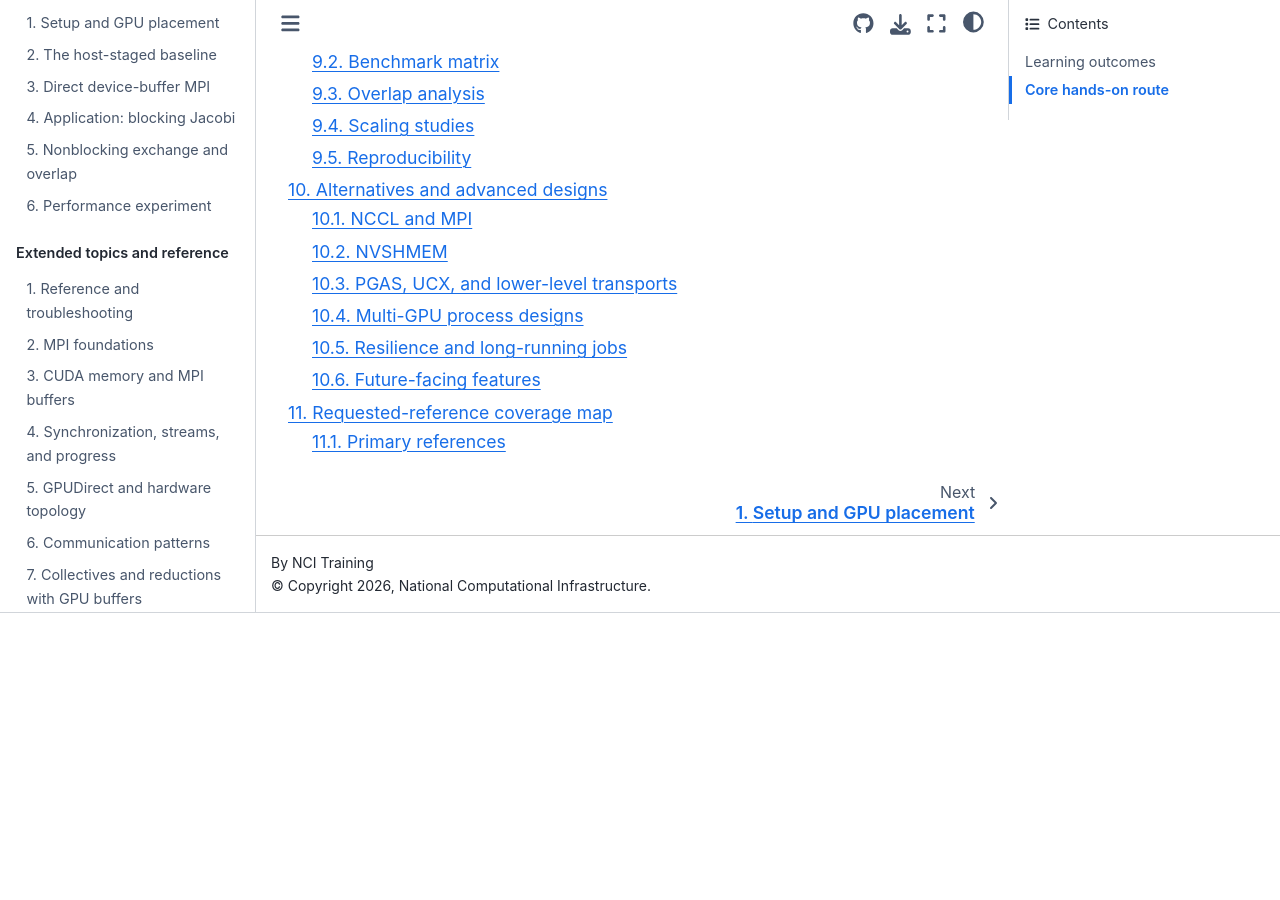
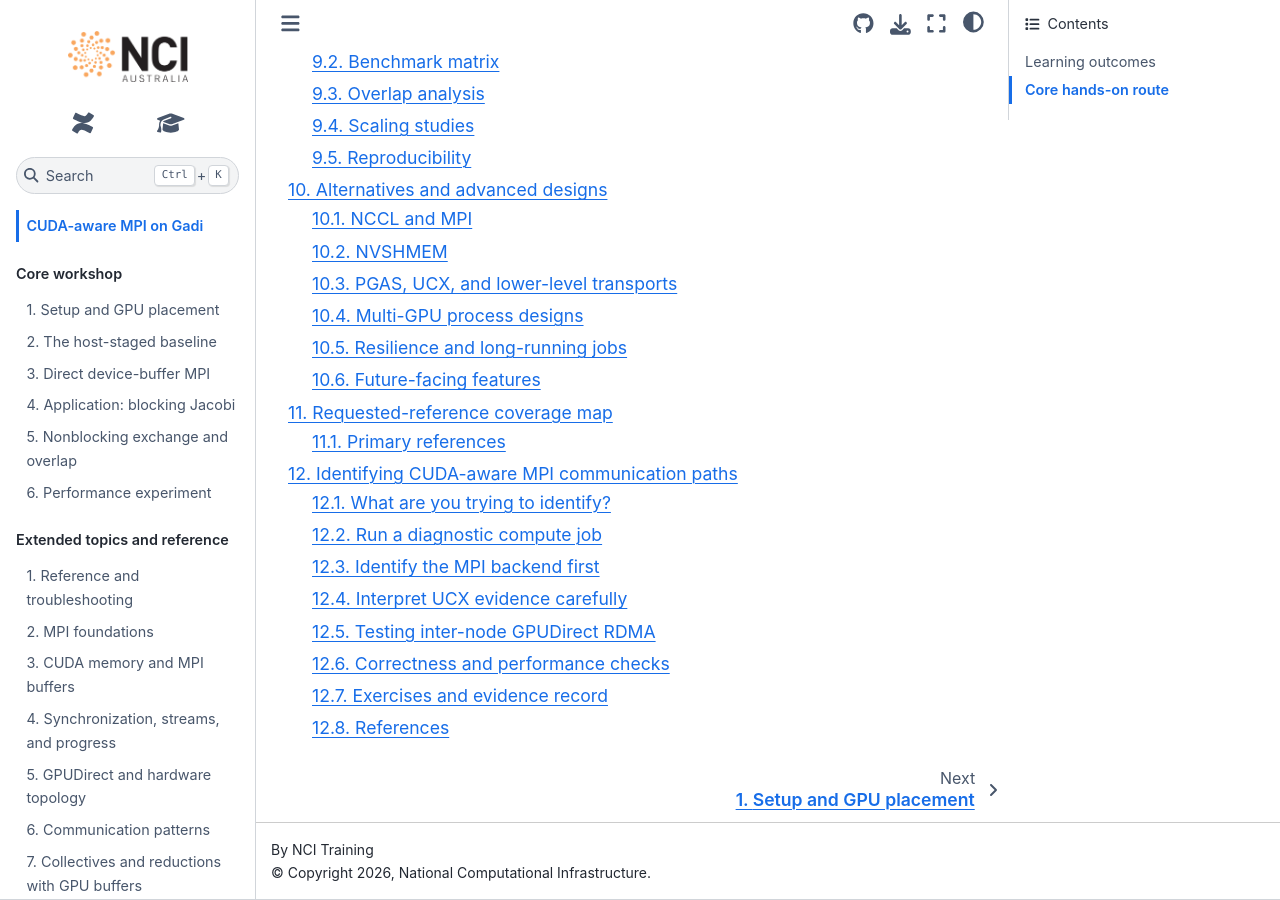
Before and after one commit to NCI900-Training-Organisation/intro-to-mpi, a Sphinx documentation site: the page built from docs/source/index.rst, in a window 1280 px wide and 900 px high, scrolled down 3131 px. Built offline with Sphinx 7.4.7 and the Sphinx Book theme 1.1.4, drawn with Linux system fonts in a browser that asks for light colours; before the commit the page ends 3744 px from its top, so only the background shows below that; part of the change alters nothing that is shown.

Commit message:
Document CUDA-aware MPI transport diagnostics

```diff
--- /dev/null
+++ b/docs/source/18-identifying-gpu-transports.rst
@@ -0,0 +1,261 @@
+Identifying CUDA-aware MPI communication paths
+===================================================
+
+This chapter shows how to investigate which communication path carries a
+CUDA device buffer. Start with ``03-device-pingpong`` and then repeat the
+investigation for the Jacobi solvers. See :doc:`11-gpudirect-topology` for the
+hardware background and :doc:`15-performance-methodology` for timing guidance.
+
+What are you trying to identify?
+-------------------------------------
+
+CUDA-aware MPI accepts supported device pointers. It does not promise a
+particular transport. Distinguish the MPI backend, the selected transfer
+protocol, and the physical connection.
+
+.. list-table:: Possible payload paths
+   :header-rows: 1
+   :widths: 22 43 35
+
+   * - Path
+     - Data movement
+     - Typical setting
+   * - GPUDirect P2P
+     - GPU memory to GPU memory over NVLink or PCIe
+     - Peer-accessible GPUs within one node
+   * - GPUDirect RDMA
+     - GPU memory to network adapter, across the network, to remote GPU memory
+     - Compatible GPUs and network adapters on different nodes
+   * - Internal staging
+     - GPU memory through intermediate host buffers
+     - A fallback or a protocol selected for a particular message size
+
+Direct payload movement avoids host-memory staging; the CPU can still initiate
+and manage the MPI call. CUDA IPC lets separate local processes share access
+to GPU allocations. NVLink is a hardware interconnect, not an MPI backend.
+The NVIDIA references below explain the GPUDirect mechanisms and requirements.
+
+.. important::
+
+   The ``device-direct`` text printed by ``03-device-pingpong`` describes the
+   application's use of a device pointer. It is not a measurement or proof of
+   GPUDirect. Likewise, a successful transfer proves neither RDMA nor P2P use.
+
+Run a diagnostic compute job
+---------------------------------
+
+Build the examples separately using the CMake instructions in ``README.md``
+and the site's permitted build environment. Do not compile or execute GPU
+programs on a login node. Save this diagnostic script as
+``transport-check.pbs`` in the repository root. It runs prebuilt executables
+and keeps the repository's current Gadi module settings in one place.
+
+.. code-block:: bash
+
+   #!/bin/bash
+   #PBS -P jxj900
+   #PBS -q gpuvolta
+   #PBS -l ncpus=24
+   #PBS -l ngpus=2
+   #PBS -l mem=8gb
+   #PBS -l jobfs=1GB
+   #PBS -l walltime=00:10:00
+   #PBS -l storage=scratch/jxj900
+   #PBS -l wd
+   #PBS -N mpi-transport
+   #PBS -j oe
+
+
+   set -eu
+   module purge
+   module load cuda/11.4.1 openmpi/4.1.5
+
+
+   mpirun --version
+   ompi_info --parsable --all > "ompi-info.${PBS_JOBID}.txt"
+   nvidia-smi -L
+   nvidia-smi topo -m
+   if command -v ucx_info >/dev/null 2>&1; then
+     ucx_info -v
+     ucx_info -d
+   fi
+
+   mpirun -np 2 --map-by ppr:2:node build/bin/01-rank-device
+
+   mpirun -np 2 --map-by ppr:2:node --tag-output \
+     --mca pml_base_verbose 100 \
+     --mca btl_base_verbose 30 \
+     --mca opal_cuda_verbose 10 \
+     --mca mpi_common_cuda_verbose 20 \
+     -x UCX_LOG_LEVEL=info \
+     build/bin/03-device-pingpong 4194304
+
+Submit from the repository root and inspect the merged output after completion:
+
+.. code-block:: console
+
+   $ qsub transport-check.pbs
+   $ qstat JOB_ID
+   $ less mpi-transport.oJOB_NUMBER
+
+Replace the placeholders with the returned job identifier and the actual output
+filename. The rank-device output should show two ranks on the same hostname,
+with different GPU assignments. For the ping-pong example, rank 0 should report
+``received 1``. Its argument is a count of floats: ``4194304`` represents 16 MiB
+per buffer on this platform. The example checks only a sample, not every value.
+
+The topology matrix describes connectivity and affinity. Entries such as
+``NV#`` identify NVLink connections; PCIe and CPU-related labels are explained
+in the matrix legend. Connectivity shows a possible route, not traffic actually
+observed on that route.
+
+Identify the MPI backend first
+-----------------------------------
+
+Inspect the PML selection messages, distinguishing a component being considered
+from one being selected. Open MPI may select ``ucx`` or ``ob1``; do not assume
+that loading Open MPI means UCX was selected.
+
+* With ``ucx``, UCX diagnostics describe communication protocols and transports.
+* With ``ob1``, inspect BTL selection and CUDA diagnostics. Components such as
+  ``smcuda`` or ``openib`` depend on the installed build. UCX logging does not
+  describe traffic handled by another backend.
+
+Search the saved ``ompi-info`` file for ``mpi_built_with_cuda_support`` to check
+Open MPI's build-level CUDA support. This is capability information, not proof
+that a particular operation or backend can use every CUDA memory type.
+The Open MPI 4.x CUDA-aware FAQ documents the CUDA verbosity parameters used
+above. Their output depends on the build and selected backend.
+
+Do the first run without forcing ``--mca pml ucx`` or restricting ``UCX_TLS``.
+Forcing a backend changes the experiment; it does not reveal the original
+selection. If testing a forced configuration later, record that change.
+
+Interpret UCX evidence carefully
+-------------------------------------
+
+``ucx_info -d`` inventories available transports; ``UCX_LOG_LEVEL=info`` adds
+runtime information. A missing ``ucx_info`` executable does not by itself prove
+that Open MPI lacks UCX support. Consult the module provider if its tools are
+not on ``PATH``.
+
+.. list-table:: Common UCX names
+   :header-rows: 1
+   :widths: 25 75
+
+   * - Name
+     - Interpretation
+   * - ``cuda_ipc``
+     - Local interprocess GPU access; investigate this for a same-node P2P path.
+   * - ``cuda_copy``
+     - CUDA copying support, including staging protocols.
+   * - ``gdr_copy``
+     - GDRCopy access between CPU and GPU memory; not network GPUDirect RDMA.
+   * - ``rc_mlx5``, ``rc_verbs``, ``dc_mlx5``
+     - RDMA-capable network transports. Their names alone do not establish that
+       the payload came directly from GPU memory.
+
+An endpoint configuration can contain multiple lanes. Seeing ``cuda_copy`` and
+an RDMA transport together does not establish whether the transfer was staged.
+Record the buffer memory type, message size, selected protocol, and lane used.
+The UCX FAQ describes transport logging and protocol diagnostics.
+
+For installations supporting protocol v2, inspect the available settings:
+
+.. code-block:: bash
+
+   ucx_info -f > "ucx-config.${PBS_JOBID}.txt"
+
+If protocol v2 is active and ``UCX_PROTO_INFO`` is supported, add
+``-x UCX_PROTO_INFO=y`` to the diagnostic ``mpirun`` command. It can report
+protocol choices by memory type and message-size range. Older versions may
+lack this facility. Do not enable a different protocol engine merely to claim
+that its output describes the original run.
+
+Testing inter-node GPUDirect RDMA
+--------------------------------------
+
+The script above tests two ranks on one node. To investigate network transfers,
+obtain a Gadi allocation spanning at least two GPU nodes under the current queue
+rules. Keep 12 CPU cores per requested GPU and use the site's documented flat
+PBS resource style. A two-GPU request alone does not guarantee two nodes.
+Consult the Gadi queue documentation for a suitable multi-node allocation.
+
+Within that allocation, use the following placement for both the rank-device
+check and the diagnostic ping-pong command:
+
+.. code-block:: bash
+
+   mpirun -np 2 --map-by ppr:1:node build/bin/01-rank-device
+
+Replace ``--map-by ppr:2:node`` with ``--map-by ppr:1:node`` in the diagnostic
+command as well. Verify different hostnames before interpreting the run as an
+inter-node test. Capture GPU/NIC topology on each participating node:
+
+.. code-block:: bash
+
+   mpirun -np 2 --map-by ppr:1:node --tag-output nvidia-smi topo -m
+
+GPUDirect RDMA needs compatible hardware, GPU-memory registration support,
+drivers, and a suitable transport. Depending on the software generation,
+registration may involve peer-memory modules or DMA-BUF. Ask the administrators
+about the installed configuration; the presence of a driver module is not
+proof that an MPI message used it.
+
+Strong evidence is a selected protocol for CUDA memory that transfers directly
+through the network adapter. A generic ``zero-copy`` label without its memory
+type and protocol context is insufficient. If the installed logs cannot
+establish the path, report it as unconfirmed and request implementation-specific
+tracing or profiling assistance. Timing alone cannot prove GPUDirect RDMA.
+
+Correctness and performance checks
+---------------------------------------
+
+Keep CUDA producer completion before MPI and MPI request completion before
+buffer reuse. Preserve these rules when applying diagnostics to
+``04-jacobi-blocking`` and ``05-jacobi-overlap``. See
+:doc:`10-synchronization` for the ownership and ordering requirements.
+
+Remove verbose logging for performance measurements. Use ``06-bandwidth`` to
+compare message sizes and repeat runs with the same placement. Its host-buffer
+column measures MPI on a host buffer after staging; it is not an end-to-end
+measurement including both GPU copies. Neither that comparison nor a single
+ping-pong sample establishes the transport by itself.
+
+Managed memory and derived datatypes can select different paths or have more
+limited support than contiguous ``cudaMalloc`` buffers. Establish the simple
+device-buffer case first, then investigate ``08-strided-halo`` and
+``09-managed-memory`` separately. For collectives, also account for the selected
+collective implementation and algorithm; point-to-point evidence need not
+apply to ``MPI_Allreduce``.
+
+Exercises and evidence record
+----------------------------------
+
+#. Run the same-node diagnostic. Record rank placement, GPU assignment, MPI and
+   UCX versions, topology, selected backend, and relevant protocol messages.
+#. Repeat with float counts ``256`` and ``4194304``. Explain any protocol change
+   without assuming the largest message uses the same path as the smallest.
+#. In an appropriate two-node allocation, repeat with one rank per node.
+   Separate evidence of RDMA capability from evidence of direct GPU payload
+   transfer.
+#. Apply the logging to the blocking and overlapped Jacobi solvers. Explain why
+   nonblocking MPI does not by itself guarantee a different transport or overlap.
+
+For each result, state the scope: operation, allocation type, message size,
+placement, runtime overrides, observed path, and any uncertainty. Keep the full
+job output alongside the conclusion so the evidence can be reviewed.
+
+References
+---------------
+
+* `Open MPI 4.x CUDA-aware FAQ <https://www.open-mpi.org/faq/?category=runcuda>`_
+* `UCX FAQ and diagnostic settings <https://github.com/openucx/ucx/blob/master/docs/source/faq.md>`_
+* `NVIDIA GPUDirect overview <https://developer.nvidia.com/gpudirect>`_
+* `NVIDIA GPUDirect RDMA requirements <https://docs.nvidia.com/cuda/archive/11.8.0/gpudirect-rdma/index.html>`_
+* `NVIDIA topology and RDMA benchmarking <https://developer.nvidia.com/blog/benchmarking-gpudirect-rdma-on-modern-server-platforms/>`_
+* `Gadi compute job documentation <https://handson-with-gadi.readthedocs.io/en/latest/tutorial/jobs.html>`_
+
+The Open MPI reference targets version 4.x, matching the repository's module.
+The UCX reference tracks current development; use the installed version's
+configuration output to determine which settings are available.
--- a/docs/source/index.rst
+++ b/docs/source/index.rst
@@ -72,3 +72,4 @@ Core hands-on route
    15-performance-methodology
    16-alternatives-and-future
    17-coverage-map
+   18-identifying-gpu-transports
```
